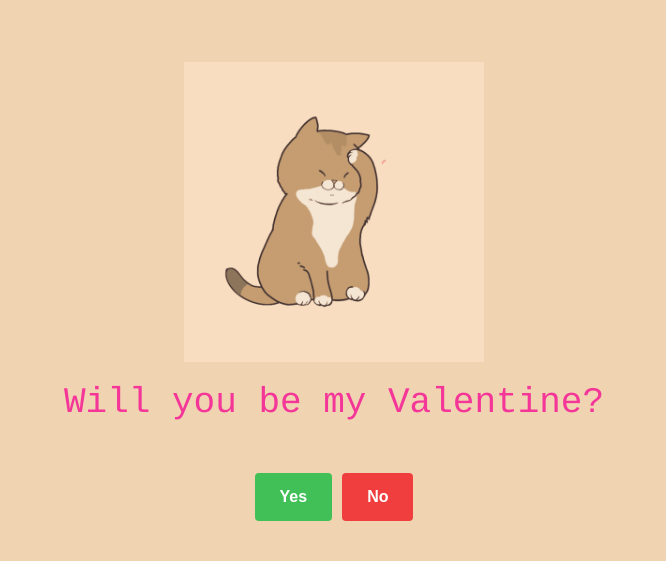
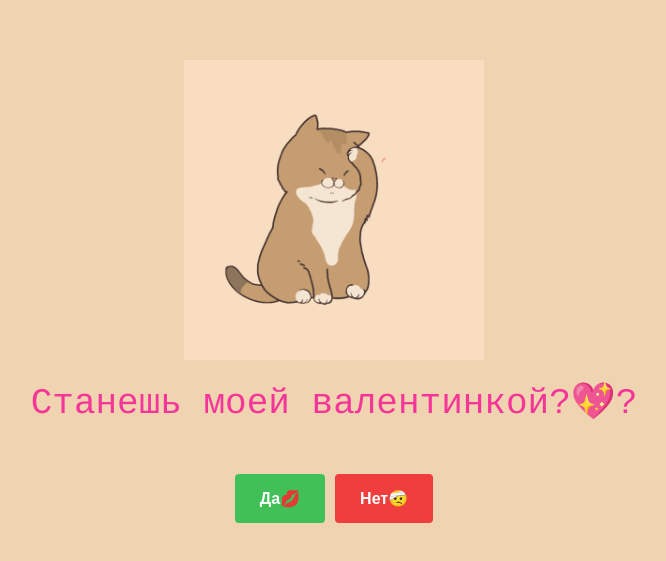
Before and after one commit to georgiypolyakov/valentin, a plain HTML site: page index.html in a window 1280 px wide. Shown: the part 109-670 px from the top of the page, without its empty margins (306-972 px from the left). Drawn offline with Linux system fonts and the light colour scheme.

Commit message:
Update index.html

```diff
--- a/index.html
+++ b/index.html
@@ -14,10 +14,10 @@
   <body>
     <main class="container">
       <img class="cat-img" src="img/cat-0.gif" alt="Picture of a cat" />
-      <div class="title" id="text">Will you be my Valentine?</div>
+      <div class="title" id="text">Станешь моей валентинкой?💖?</div>
       <div class="buttons">
-        <button type="button" class="btn btn--yes">Yes</button>
-        <button type="button" class="btn btn--no">No</button>
+        <button type="button" class="btn btn--yes">Да💋</button>
+        <button type="button" class="btn btn--no">Нет🤕</button>
       </div>
     </main>
 
```
